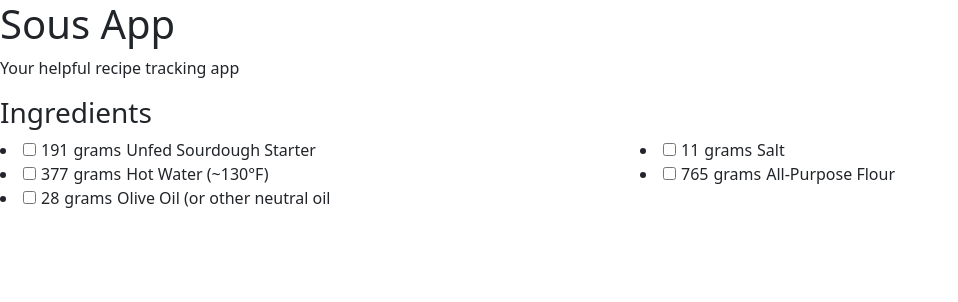
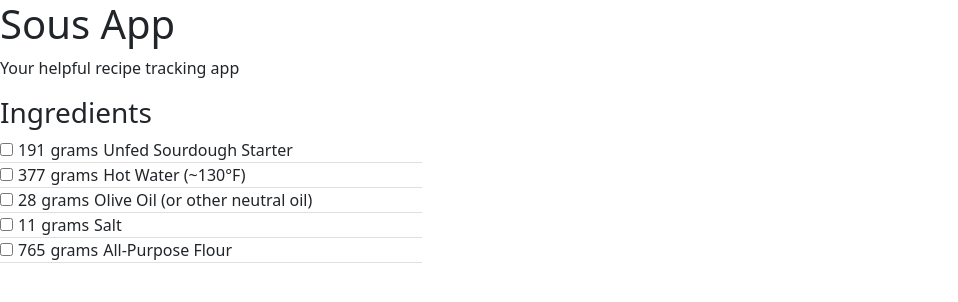
Before and after one commit to jadrubio/sous-app, a React (Vite) app: page / in a window 1280 px wide. Shown: the top 302 px of the page, without its empty margins (0-958 px from the left). Built offline with nearby package versions, Linux system fonts and the light colour scheme.

Commit message:
Styling updates

```diff
--- a/src/Ingredients/Ingredient.tsx
+++ b/src/Ingredients/Ingredient.tsx
@@ -9,9 +9,8 @@ const Ingredient = ({ingredient}: IngredientProp) => {
   const checkedStyle = isChecked ? " checked" : "";
 
   return (
-    <li className="">
+    <li className="ingredient-item">
       <input
-        className=""
         type="checkbox"
         value=""
         onClick={() => setIsChecked(!isChecked)}
--- a/src/Ingredients/IngredientList.tsx
+++ b/src/Ingredients/IngredientList.tsx
@@ -5,26 +5,17 @@ import "./styles.css";
 const IngredientList = ({ ingredients }: IngredientListType) => {
   const numIngredients: number = ingredients.length;
 
-  const firstColumnIngredients: IngredientType[] = ingredients.slice(0, Math.ceil(numIngredients / 2));
-  const secondColumnIngredients: IngredientType[] = ingredients.slice(Math.ceil(numIngredients / 2));
+  // Determine whether to display one or two columns
+  const isSingleColumn = window.innerWidth < 992 || numIngredients <= 7;
 
   return (
     <section>
       <h3>Ingredients</h3>
-      <div className="ingredient-list-group">
+      <div className={`ingredient-list-group ${isSingleColumn ? 'single-column' : ''}`}>
         <div className="ingredient-row">
-          <article className="ingredient-column">
-            {firstColumnIngredients.map((ingredient: IngredientType, index: number) => (
-              <div key={index}>
-                <Ingredient ingredient={ingredient} />
-              </div>
-            ))}
-          </article>
-          <article className="ingredient-column">
-            {secondColumnIngredients.map((ingredient, index) => (
-              <div key={index}>
-                <Ingredient ingredient={ingredient} />
-              </div>
+          <article className={`ingredient-column ${isSingleColumn ? 'single-column' : ''}`}>
+            {ingredients.map((ingredient: IngredientType, index: number) => (
+                <Ingredient key={index} ingredient={ingredient} />
             ))}
           </article>
         </div>
--- a/src/Ingredients/styles.css
+++ b/src/Ingredients/styles.css
@@ -1,10 +1,7 @@
-/*.ingredient-list-group {*/
-/*  display: none;*/
-/*}*/
-
 .ingredient-row {
     display: flex;
     flex-wrap: wrap;
+    width: 33%;
 }
 
 .ingredient-column {
@@ -12,13 +9,26 @@
     padding-right: 15px;
 }
 
+.single-column {
+    flex: 1 0 100%;
+    padding-right: 0;
+
+}
+
+.ingredient-item {
+    list-style-type: none;
+    border-bottom: 1px solid rgba(0, 0, 0, .125);
+}
+
 .checked {
     color: grey;
     text-decoration: line-through;
 }
+
 .quantity {
     margin-left: 5px;
 }
+
 .quantity,
 .unit,
 .item {
--- a/src/mockData/mockRecipe.ts
+++ b/src/mockData/mockRecipe.ts
@@ -21,7 +21,7 @@ export const mockRecipe: RecipeType = {
     {
       quantity: 28,
       unit: "grams",
-      item: "Olive Oil (or other neutral oil",
+      item: "Olive Oil (or other neutral oil)",
     },
     {
       quantity: 11,
```
Lines whose indentation alone changed are shown as unchanged.
